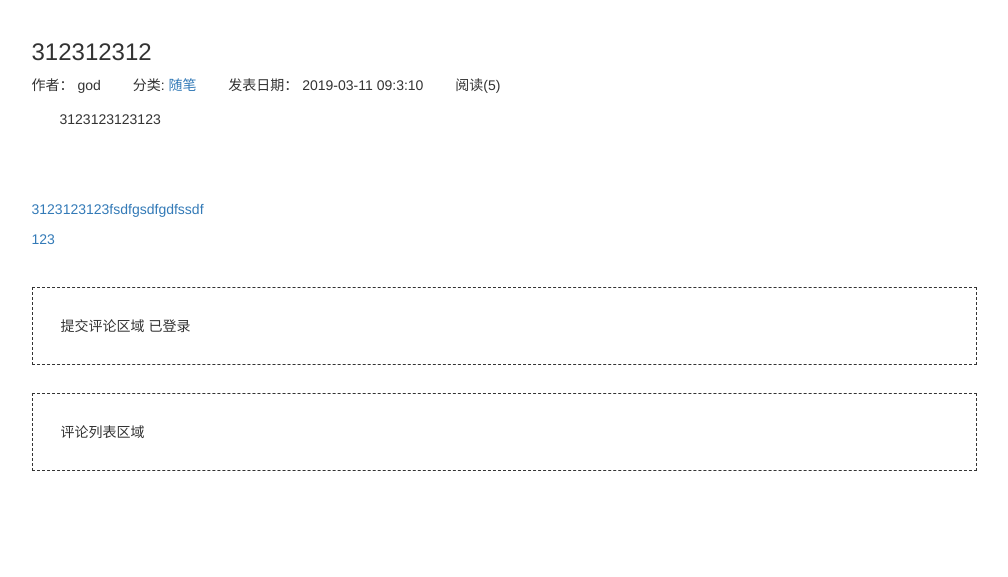
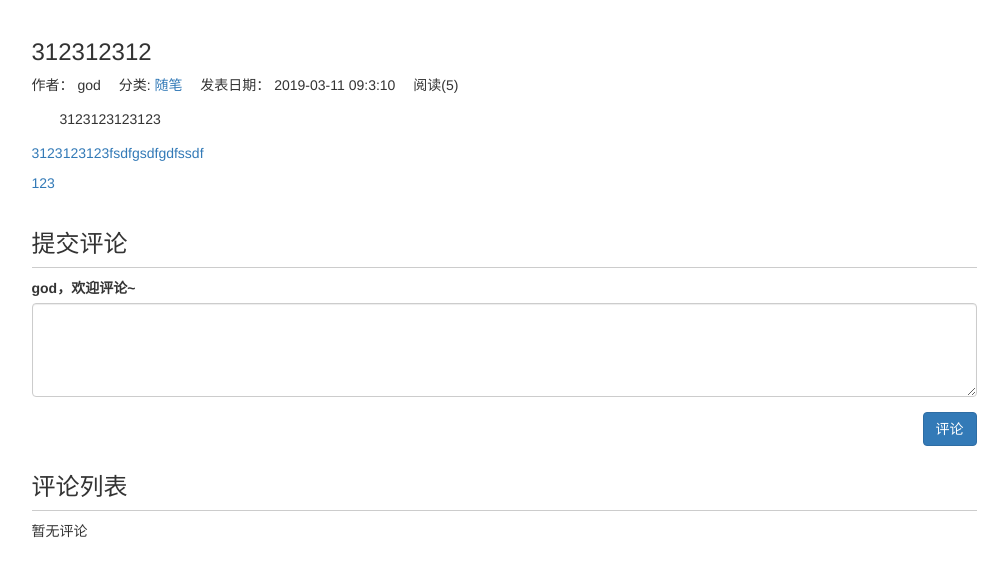
Before and after one commit to PaperSheep/mysite, a Django app: page /blog/39 in a window 1280 px wide. Shown: the part 51-628 px from the top of the page, without its empty margins (136-1144 px from the left). Run offline with Django 3.2, Linux system fonts and the light colour scheme; a user stored in the database is signed in; data comes from the database, SQL or seed files in the repository; both versions use the stored data as it was after the commit; some libraries are stand-ins or nearby versions.

Commit message:
做出了登录评论以及显示评论的功能

```diff
--- a/blog/static/blog/blog.css
+++ b/blog/static/blog/blog.css
@@ -22,11 +22,19 @@ ul.blog-info-description {
 }
 ul.blog-info-description li {
     display: inline-block;
-    margin-right: 2em;
+    margin-right: 1em;
 }
 div.blog-content {
     text-indent: 2em;
 }
 div.blog-more {
-    margin-top: 5em;
+    margin-top: 1em;
 }
+
+div.comment-area {
+    margin-top: 2em;
+}
+h3.comment-area-title {
+    border-bottom: 1px solid #ccc;
+    padding-bottom: 0.4em;
+}
--- a/blog/templates/blog/blog_detail.html
+++ b/blog/templates/blog/blog_detail.html
@@ -49,21 +49,43 @@
         </div>
         <div class="row">
             <div class="col-xs-10 col-xs-offset-1">
-                <div style="margin-top:2em;border: 1px dashed;padding: 2em;">
-                    提交评论区域
+                <div class="comment-area">
+                    <h3 class="comment-area-title">提交评论</h3>
                     {% if user.is_authenticated %}
-                        已登录
+                        <form action="{% url 'update_comment' %}" method="POST" style="overflow: hidden;">
+                            {% csrf_token %}
+                            <div class='form-group'>
+                                <label for="comment_text">{{ user.username }}，欢迎评论~</label>
+                                <textarea id="comment_text" class="form-control" name="text" rows="4"></textarea>
+                            </div>
+                            <input type="hidden" name="object_id" value="{{ blog.pk }}">
+                            <input type="hidden" name="content_type" value="blog">
+                            <input type="submit" value="评论" class="btn btn-primary" style="float: right;">
+                        </form>
                     {% else %}
-                        未登录
+                        未登录，登录之后方可评论
                         <form action="{% url 'login' %}" method="POST">
                             {% csrf_token %}
+                            <span>用户名：</span>
                             <input type="text" name="username">
+                            <span>密码：</span>
                             <input type="password" name="password">
                             <input type="submit" name="登录">
                         </form>
                     {% endif %}
                 </div>
-                <div style="margin-top:2em;border: 1px dashed;padding: 2em;">评论列表区域</div>
+                <div class="comment-area">
+                    <h3 class="comment-area-title">评论列表</h3>
+                    {% for comment in comments %}
+                        <div>
+                            {{ comment.user.username }}
+                            ({{ comment.comment_time|date:"Y-m-d H:n:s" }}):
+                            {{ comment.text }}
+                        </div>
+                    {% empty %}
+                        暂无评论
+                    {% endfor %}
+                </div>
             </div>
         </div>
     </div>
--- a/blog/views.py
+++ b/blog/views.py
@@ -1,9 +1,10 @@
 from django.shortcuts import get_object_or_404, render
 from django.core.paginator import Paginator
 from django.conf import settings
-
+from django.contrib.contenttypes.models import ContentType
 from .models import Blog, BlogType
 from read_statistics.utils import read_statistics_once_read
+from comment.models import Comment
 
 def get_blog_list_common_data(blogs_all_list, request):
     paginator = Paginator(blogs_all_list, settings.EACH_PAGE_BLOGS_NUMBER)  # 每2篇进行分页
@@ -68,11 +69,14 @@ def blogs_with_date(request, year, month):
 def blog_detail(request, blog_pk):
     blog = get_object_or_404(Blog, pk=blog_pk)
     read_cookie_key = read_statistics_once_read(request, blog)
+    blog_content_type = ContentType.objects.get_for_model(blog)
+    comments = Comment.objects.filter(content_type=blog_content_type, object_id=blog.pk)
 
     context = {}
     context['previous_blog'] = Blog.objects.filter(created_time__gt=blog.created_time).last()
     context['next_blog'] = Blog.objects.filter(created_time__lt=blog.created_time).first()
     context['blog'] = blog
+    context['comments'] = comments
     response = render(request, 'blog/blog_detail.html', context)  # 响应
     response.set_cookie(read_cookie_key.format(blog_pk), 'true')  # 阅读cookie标记
     return response
--- a/comment/models.py
+++ b/comment/models.py
@@ -12,3 +12,6 @@ class Comment(models.Model):
     text = models.TextField()
     comment_time = models.DateTimeField(auto_now_add=True)
     user = models.ForeignKey(User, on_delete=models.DO_NOTHING)
+
+    class Meta:
+        ordering = ['-comment_time']
--- /dev/null
+++ b/comment/urls.py
@@ -0,0 +1,7 @@
+from django.urls import path
+from . import views
+
+
+urlpatterns = [
+    path('update_comment', views.update_comment, name='update_comment')
+]
--- a/mysite/urls.py
+++ b/mysite/urls.py
@@ -25,6 +25,7 @@ urlpatterns = [
     path('ckeditor/', include('ckeditor_uploader.urls')),
     path('blog/', include('blog.urls')),
     path('login/', views.login, name='login'),
+    path('comment/', include('comment.urls')),
 ]
 
 urlpatterns += static(settings.MEDIA_URL, document_root=settings.MEDIA_ROOT)
--- a/mysite/views.py
+++ b/mysite/views.py
@@ -5,6 +5,8 @@ from django.utils import timezone
 from django.db.models import Sum
 from django.core.cache import cache
 from django.contrib import auth
+from django.urls import reverse
+
 from read_statistics.utils import get_seven_days_read_data, get_today_hot_data, get_yesterday_hot_data
 from blog.models import Blog
 
@@ -42,8 +44,9 @@ def login(request):
     username = request.POST.get('username', '')
     password = request.POST.get('password', '')
     user = auth.authenticate(request, username=username, password=password)
+    referer = request.META.get('HTTP_REFERER', reverse('home'))
     if user is not None:
         auth.login(request, user)
-        return redirect('/')
+        return redirect(referer)
     else:
         return render(request, 'error.html', {'message': '用户名或密码不正确'})
--- a/templates/error.html
+++ b/templates/error.html
@@ -9,5 +9,5 @@
 {% block nav_home_active %}active{% endblock %}
 
 {% block content %}
-    {{ message }}
+    {{ message }}，<a href="{{ redirect_to }}">返回</a>
 {% endblock %}
```
Also changed, not shown: comment/views.py (+30 -1 lines), blog/urls.py (line endings or trailing spaces), db.sqlite3.
